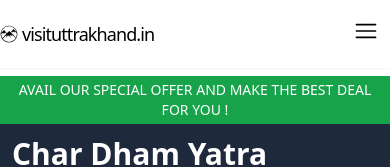
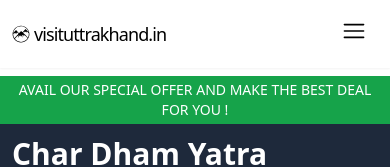
Before and after one commit to tanuj830/visituk.in, a Next.js app: page /details/1 in a window 390 px wide. Shown: the top 167 px of the page. Built offline with nearby package versions, Linux system fonts and the light colour scheme.

Commit message:
offerings section added...!

```diff
--- a/src/components/Footer.js
+++ b/src/components/Footer.js
@@ -19,7 +19,7 @@ const Footer = () => {
         </div>
         {/* section2 */}
         <div className='flex items-center justify-center mb-2 md:mb-10'>
-          <div className='flex  items-center justify-center gap-3 md:gap-32'>
+          <div className='flex  items-center justify-center gap-7 md:gap-32'>
               <div className=''>
                 <div ><h3 className='text-md md:text-lg text-white'>Discover us</h3></div>
                 <div className='flex  justify-center flex-col mt-2 '>
--- a/src/components/Header.js
+++ b/src/components/Header.js
@@ -25,7 +25,7 @@ const Navbar = () => {
     <>
       {/* for mobile */}
       <div className="xl:container inline md:hidden ">
-        <div className="  flex justify-between items-center gap-4 md:gap-44 shadow-sm py-1 ">
+        <div className="  flex justify-between items-center gap-4 md:gap-44 shadow-sm py-1 px-3 md:px-1 ">
         <div className="flex items-center  py-4">
             <Link className="text-lg md:text-2xl text-themecol flex items-center justify-center gap-1" href="/home">
               <GiMountains /><h6 className="tracking-tighter">visituttrakhand.in</h6>
--- a/src/pages/details/[slug].jsx
+++ b/src/pages/details/[slug].jsx
@@ -217,7 +217,7 @@ export default function Slug() {
 
                   <section className="xl:container mt-10  w-full">
                     <div className="px-2 md:px-0">
-                      <div className=" border p-5 rounded-lg">
+                      <div className=" border p-3 md:p-5 rounded-lg">
                         <h3 className="text-2xl font-semibold  my-3">
                           About Tour
                         </h3>
```
